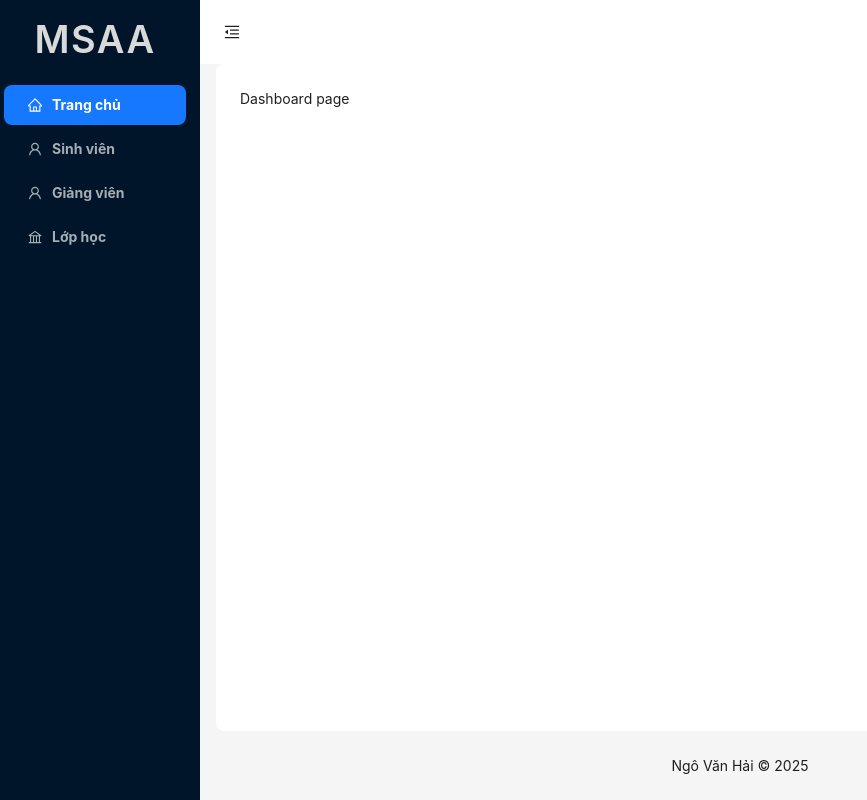
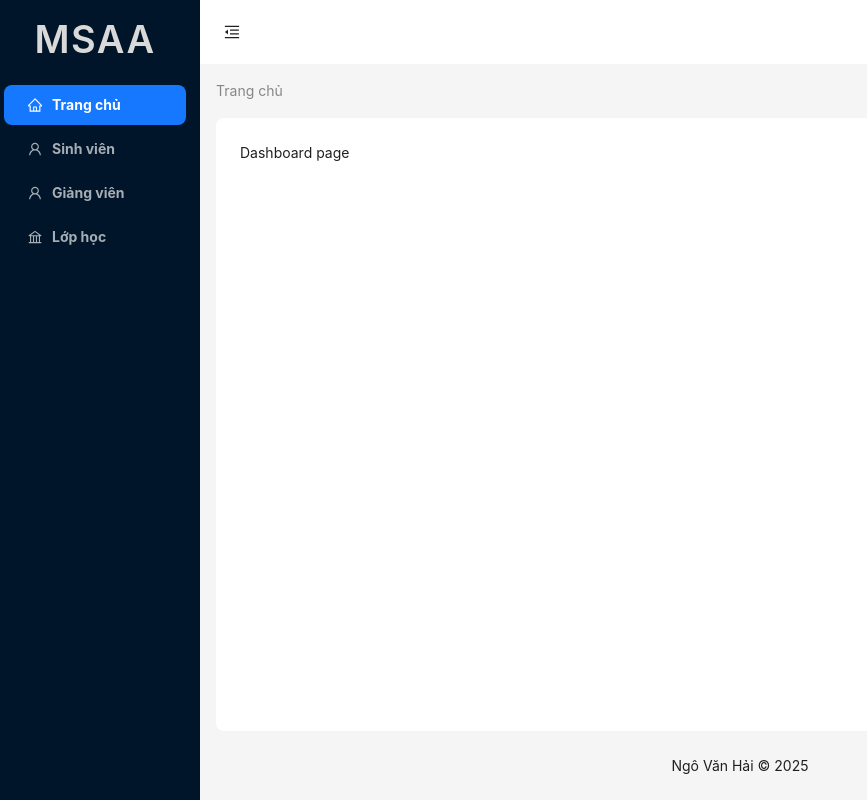
Before and after one commit to VHSkillPro/thesis-web, a Next.js app in the folder client/: page / in a window 1280 px wide. Shown: the whole page, without its empty margins (0-867 px from the left). Built offline with nearby package versions, Linux system fonts and the light colour scheme; no server answers; what @ant-design/nextjs-registry would draw is missing.

Commit message:
feat: enhance AppBreadcrumb component with additional routes and improved item structure

```diff
--- a/client/src/components/AppBreadcrumb.tsx
+++ b/client/src/components/AppBreadcrumb.tsx
@@ -1,22 +1,26 @@
 "use client";
-
-import React, { useEffect, useState } from "react";
-import { Breadcrumb } from "antd";
+import { useEffect, useState } from "react";
+import { Breadcrumb, Space } from "antd";
 import Link from "next/link";
 import { usePathname } from "next/navigation";
+import { BreadcrumbItemType } from "antd/es/breadcrumb/Breadcrumb";
 
 const breadcrumbNameMap: { [key: string]: string } = {
   "/": "Trang chủ",
   "/students": "Sinh viên",
+  "/lecturers": "Giảng viên",
+  "/classes": "Lớp học",
   "/create": "Thêm",
+  "/profile": "Thông tin cá nhân",
 };
 
 const generateBreadcrumbName = (segment: string): string => {
   if (breadcrumbNameMap[`/${segment}`]) {
     return breadcrumbNameMap[`/${segment}`];
   }
-  if (segment.match(/^[0-9a-fA-F]{24}$/) || !isNaN(Number(segment))) {
-    return `Chi tiết (${segment.substring(0, 6)}...)`;
+
+  if (segment.match(/^[0-9a-zA-Z]+$/) || !isNaN(Number(segment))) {
+    return `Chi tiết ${segment}`;
   }
 
   try {
@@ -29,19 +33,21 @@ const generateBreadcrumbName = (segment: string): string => {
   }
 };
 
-const AppBreadcrumb: React.FC = () => {
+export default function AppBreadcrumb() {
   const pathname = usePathname();
-  const [breadcrumbItems, setBreadcrumbItems] = useState<React.ReactNode[]>([]);
+  const [breadcrumbItems, setBreadcrumbItems] = useState<BreadcrumbItemType[]>(
+    []
+  );
 
   useEffect(() => {
     if (!pathname) return;
 
     const pathSegments = pathname.split("/").filter((segment) => segment);
 
-    const items: React.ReactNode[] = [
-      <Breadcrumb.Item key="home">
-        <Link href="/">Trang chủ</Link>
-      </Breadcrumb.Item>,
+    const items: BreadcrumbItemType[] = [
+      {
+        title: <Link href="/">Trang chủ</Link>,
+      },
     ];
 
     let currentPath = "";
@@ -50,27 +56,23 @@ const AppBreadcrumb: React.FC = () => {
       const isLast = index === pathSegments.length - 1;
       const displayName = generateBreadcrumbName(segment);
 
-      items.push(
-        <Breadcrumb.Item key={currentPath}>
-          {isLast ? (
-            <span>{displayName}</span>
-          ) : (
-            <Link href={currentPath}>{displayName}</Link>
-          )}
-        </Breadcrumb.Item>
-      );
+      items.push({
+        key: currentPath,
+        title: isLast ? (
+          <span>{displayName}</span>
+        ) : (
+          <Link href={currentPath}>{displayName}</Link>
+        ),
+      });
     });
 
     setBreadcrumbItems(items);
   }, [pathname]);
 
-  if (breadcrumbItems.length <= 1) {
-    return null;
-  }
-
   return (
-    <Breadcrumb style={{ margin: "16px 0" }}>{breadcrumbItems}</Breadcrumb>
+    <Breadcrumb
+      style={{ margin: "16px 0" }}
+      items={breadcrumbItems}
+    ></Breadcrumb>
   );
-};
-
-export default AppBreadcrumb;
+}
```
